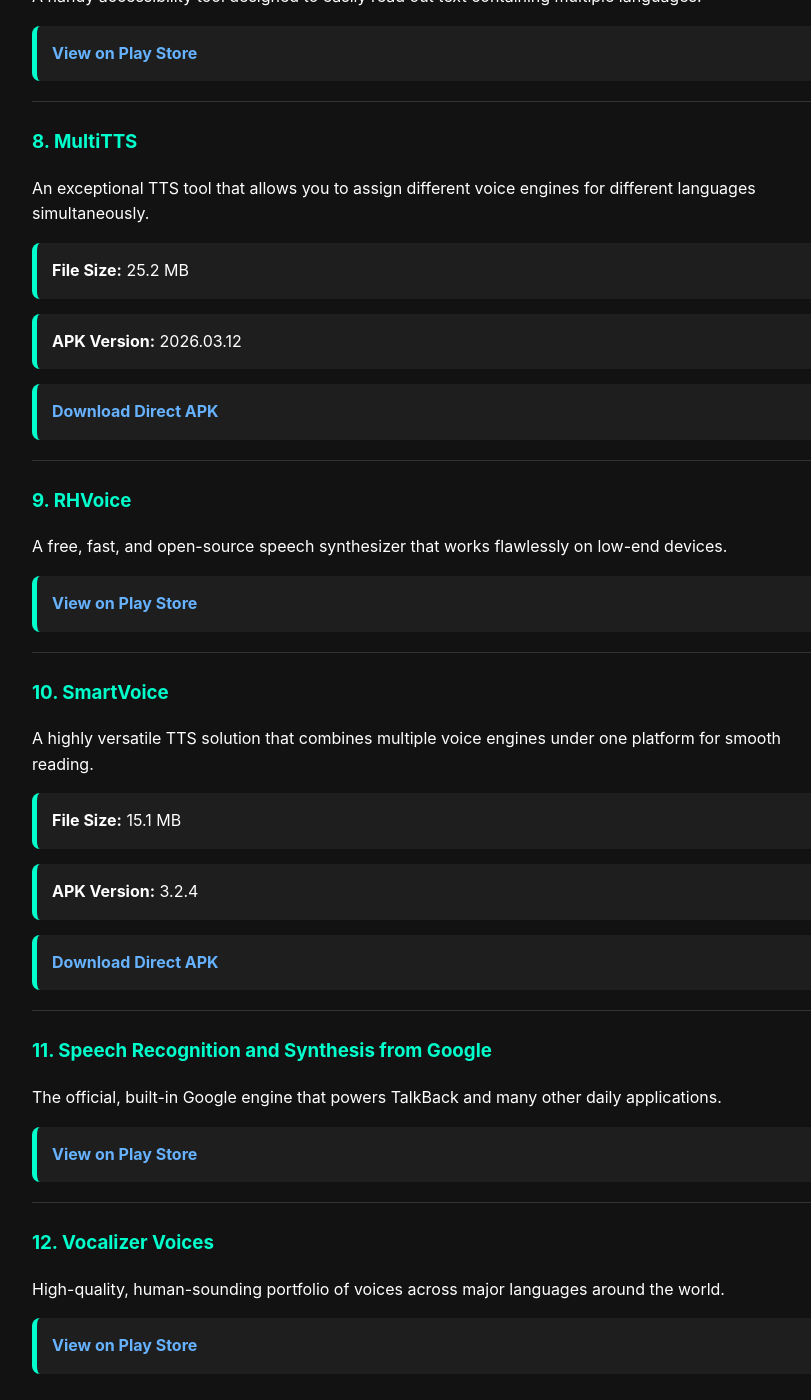
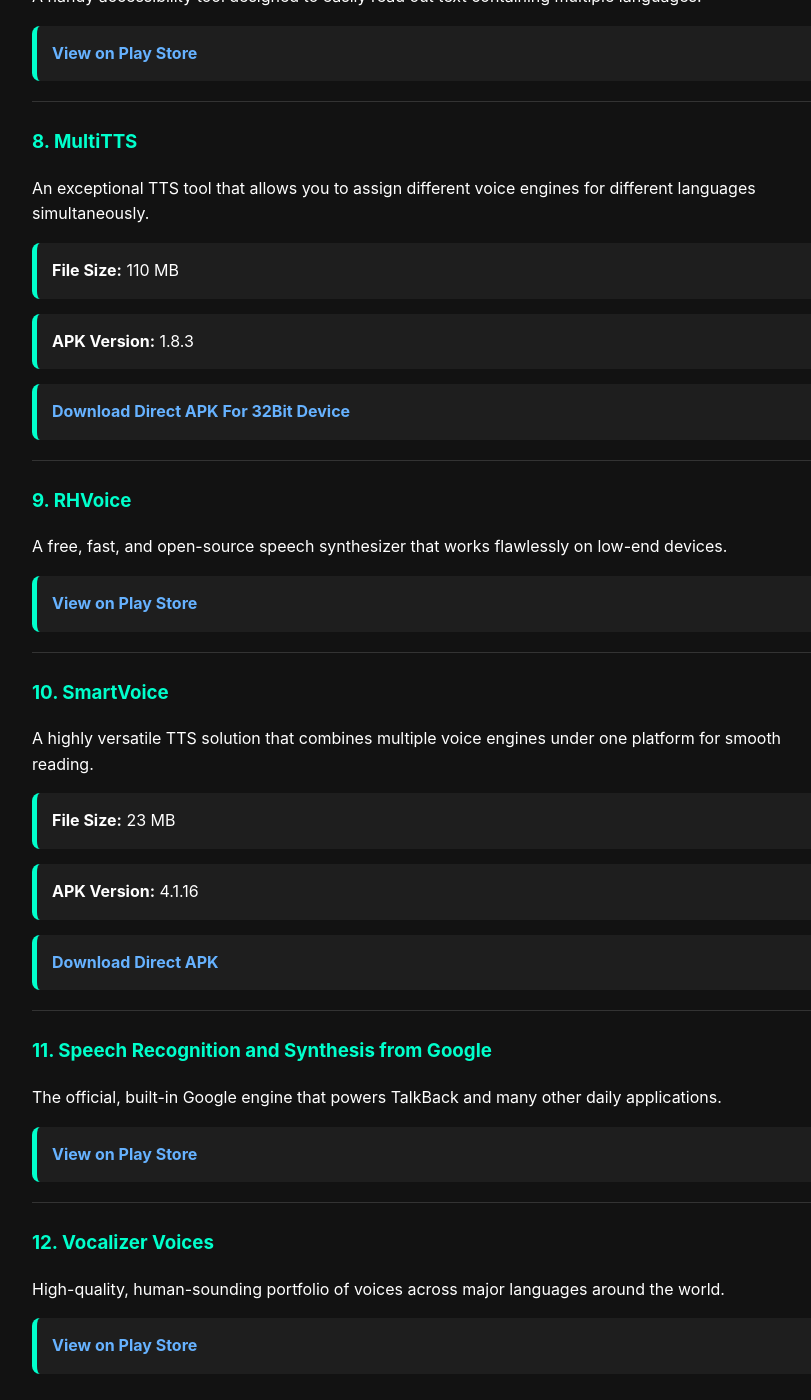
Before and after one commit to abhishekdey-hub/VisionPlay, a Jekyll site: the page built from tts/index.md, in a window 1280 px wide and 1400 px high, scrolled down 1519 px. Shown: the whole window, without its empty margins (208-1019 px from the left). Built offline with Jekyll 4.4.1, drawn with Linux system fonts in a browser that asks for light colours.

Commit message:
Update index.md
Updated Links

```diff
--- a/tts/index.md
+++ b/tts/index.md
@@ -1,6 +1,6 @@
 ---
 layout: default
-title: Text-to-Speech (TTS) - VisionPlay
+title: VisionPlay - Text-to-Speech (TTS)
 description: Download high-quality, natural-sounding text-to-speech voice engines for your screen readers.
 keywords: tts, text to speech, autotts, multitts, smartvoice, vocalizer, google tts, voice engine, VisionPlay
 language: en
@@ -23,28 +23,28 @@
 ### 2. Auto TTS
 A highly useful application for multilingual users that automatically switches between different TTS voices based on the language of the text.
 
-* [View on Play Store](https://play.google.com/store/apps/details?id=com.codefactory.autotts)
+* [View on Play Store](https://play.google.com/store/apps/details?id=com.vnspeak.autotts)
 
 ---
 
 ### 3. CerePlay
 An advanced speech synthesis application providing expressive and clear voices for Android.
 
-* [View on Play Store](https://play.google.com/store/apps/details?id=com.cereproc.CerePlay)
+* [View on Play Store](https://play.google.com/store/apps/details?id=com.cereproc.cerevoicesapp)
 
 ---
 
 ### 4. Eloquence TTS
 The classic, highly responsive, and popular synthesizer preferred by many screen reader users.
 
-* [View on Play Store](https://play.google.com/store/apps/details?id=com.codefactory.eloquence)
+* [View on Play Store](https://play.google.com/store/apps/details?id=com.codefactoryglobal.eloquencetts)
 
 ---
 
 ### 5. eSpeak NG
 A compact and open-source software speech synthesizer that supports a very large number of languages.
 
-* [View on Play Store](https://play.google.com/store/apps/details?id=com.github.oliverm.espeakng)
+* [View on Play Store](https://play.google.com/store/apps/details?id=com.redzoc.ramees.tts.espeak)
 
 ---
 
@@ -58,32 +58,32 @@
 ### 7. Multilingual TTS
 A handy accessibility tool designed to easily read out text containing multiple languages.
 
-* [View on Play Store](https://play.google.com/store/apps/details?id=com.github.multilingualtts)
+* [View on Play Store](https://play.google.com/store/apps/details?id=com.intu.multilingualtts)
 
 ---
 
 ### 8. MultiTTS
 An exceptional TTS tool that allows you to assign different voice engines for different languages simultaneously.
 
-* **File Size:** 25.2 MB
-* **APK Version:** 2026.03.12
-* [Download Direct APK](https://example.com/downloads/multitts.apk)
+* **File Size:** 110 MB
+* **APK Version:** 1.8.3
+* [Download Direct APK For 32Bit Device](https://www.dropbox.com/scl/fi/1epo4f7t9xqn194yvvre8/MultiTTS_V_1.8.3_32bit.apk?rlkey=xtoaw8wkupk55vn3bcsbu5la7&st=bspg1xq3&dl=1)
 
 ---
 
 ### 9. RHVoice
 A free, fast, and open-source speech synthesizer that works flawlessly on low-end devices.
 
-* [View on Play Store](https://play.google.com/store/apps/details?id=org.rhvoice.android)
+* [View on Play Store](https://play.google.com/store/apps/details?id=com.github.olga_yakovleva.rhvoice.android)
 
 ---
 
 ### 10. SmartVoice
 A highly versatile TTS solution that combines multiple voice engines under one platform for smooth reading.
 
-* **File Size:** 15.1 MB
-* **APK Version:** 3.2.4
-* [Download Direct APK](https://example.com/downloads/smartvoice.apk)
+* **File Size:** 23 MB
+* **APK Version:** 4.1.16
+* [Download Direct APK](https://www.dropbox.com/scl/fi/ougbd7w18z7n8ye2jell6/SmartVoice_V_4.1.16.apk?rlkey=h0tvo8xo6de2hdjclyftnmq82&st=ubk9mamu&dl=1)
 
 ---
 
@@ -97,4 +97,4 @@
 ### 12. Vocalizer Voices
 High-quality, human-sounding portfolio of voices across major languages around the world.
 
-* [View on Play Store](https://play.google.com/store/apps/details?id=com.codefactory.vocalizertts)
+* [View on Play Store](https://play.google.com/store/apps/details?id=es.codefactory.vocalizertts)
```
